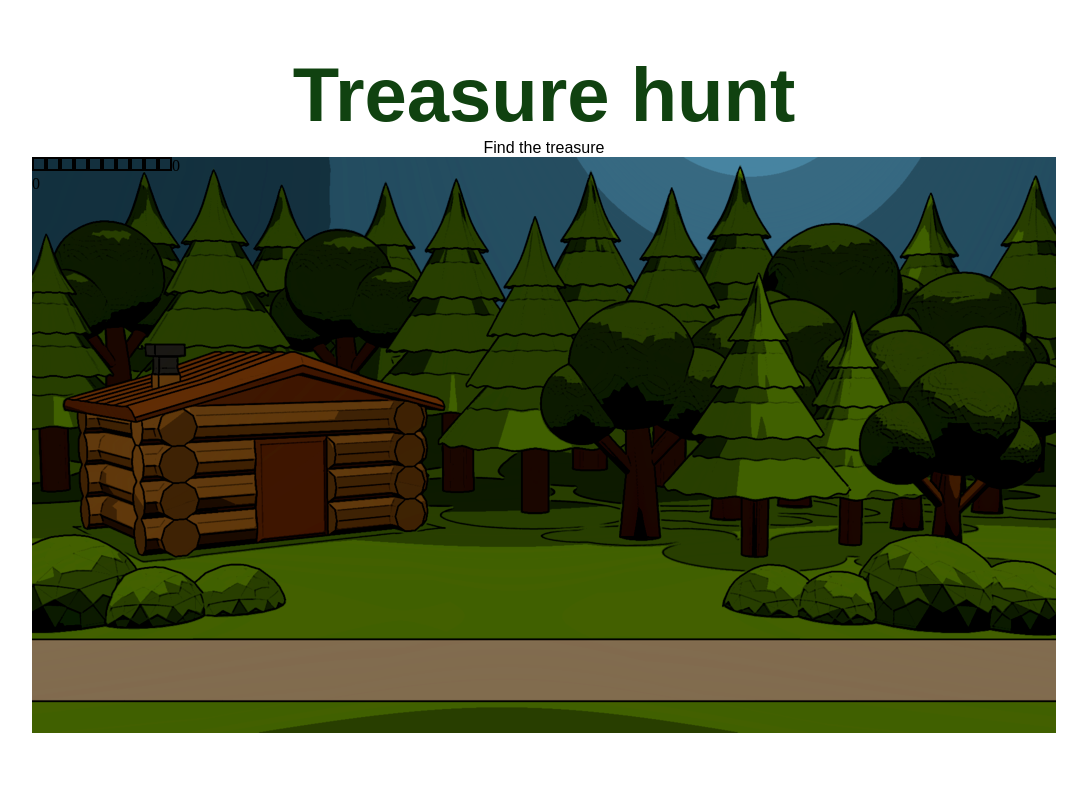
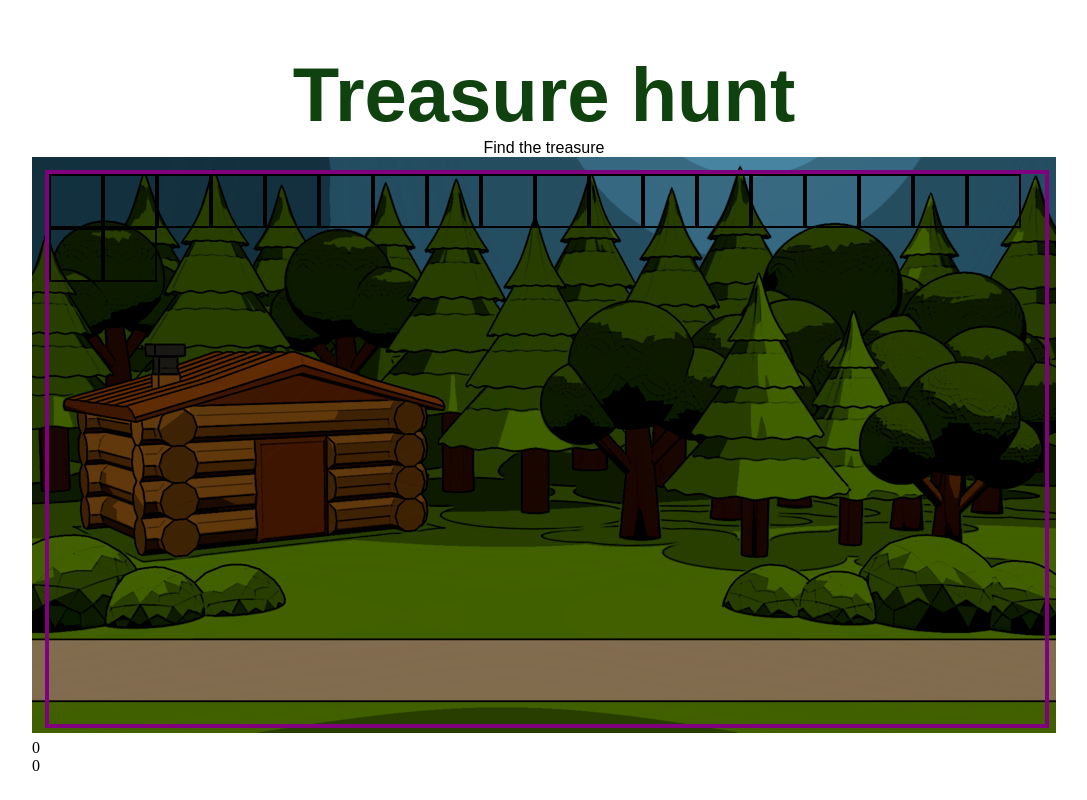
Before and after one commit to ryan1002/wdi-project-1, a PHP site: page / in a window 1280 px wide. Shown: the whole page, without its empty margins (96-1183 px from the left). Run offline with PHP 8.4, Linux system fonts and the light colour scheme; some web fonts are replaced.

Commit message:
added some extra css, made boxes

```diff
--- a/css/style.css
+++ b/css/style.css
@@ -21,12 +21,30 @@ p {
   margin: 0 auto;
   background: url('../images/forest.png');
 }
-img {
-  text-align: center;
+
+#border-of-game {
+  width: 996px;
+  height: 550px;
+  border: 4px solid purple;
+  margin: 0 auto;
+  margin-top: 10px;
+
 }
+
+#treasureContainer {
+  width: 1024px;
+  height: 576px;
+  border: medium solid transparent;
+  /* need to give container border to allow
+  border-of-game to have margin-top. Border
+  is transparant */
+
+}
+
+
 .emptyDiv {
-  width: 10px;
-  height: 10px;
+  width: 50px;
+  height: 50px;
   border: 2px solid black;
   float: left;
 }
--- a/home.html
+++ b/home.html
@@ -13,6 +13,8 @@
 
 <div id="gameBoard" value="2">
 
+    <div  id="treasureContainer">
+      <div id="border-of-game">
         <div class="emptyDiv"></div>
         <div class="emptyDiv"></div>
         <div class="emptyDiv"></div>
@@ -23,11 +25,23 @@
         <div class="emptyDiv"></div>
         <div class="emptyDiv"></div>
         <div class="emptyDiv"></div>
+        <div class="emptyDiv"></div>
+        <div class="emptyDiv"></div>
+        <div class="emptyDiv"></div>
+        <div class="emptyDiv"></div>
+        <div class="emptyDiv"></div>
+        <div class="emptyDiv"></div>
+        <div class="emptyDiv"></div>
+        <div class="emptyDiv"></div>
+        <div class="emptyDiv"></div>
+        <div class="emptyDiv"></div>
+      </div>
+    </div>
 
   <div id="textOne">0</div>
   <div id="textTwo">0</div>
 
-</div>
+</div><!-- end gameBoad -->
 
 <script src="js/app.js"></script>
 </body>
--- a/js/app.js
+++ b/js/app.js
@@ -1,30 +1,16 @@
-// function getPostion(element) {
-
-// }
-// // declar 2 variable whose values are initialised
-// var xPosition = 0;
-// var yPostion  = 0;
-window.onload = init;
 
 
+var numberOfTrys = 0;
+
+window.onload = init;
 
 function init(){
 
   var board = document.getElementById('gameBoard');
-  // board.getBoundingClientRect()
   board.addEventListener('click', press);
   board.onmousemove = readMouseMove;
   var innerText = document.getElementById('text');
   // motion dectection
-
-
-
-  // function readMouseMove(e) {
-  //   var resultX_innerHTML = document.getElementById("textOne");
-  //   var resultY_innerHTML = document.getElementById("textTwo");
-  //   resultX_innerHTML     = e.clientX;
-  //   resultX_innerHTML     = e.clientY;
-  // }
 
   function readMouseMove(e) {
     var x = e.clientX;
@@ -32,115 +18,12 @@ function init(){
     var coordinates = "Coordinates: (" + x + "," + y + ")";
     document.getElementById("textOne").innerHTML = coordinates;
 
-    // var coor = "Coordinates: (" + x + "," + y + ")";
-    // document.getElementById("text").innerHTML = coor;
   }
+}
 
-  function clearCoor() {
-    document.getElementById("text").innerHTML = "";
-  }
+//   function clearCoor() {
+//     document.getElementById("text").innerHTML = "";
+//   }
 
 
-//
-
-
-}
-
-function press() {
-  alert('i was pressed')
-}
-
-
-
-
-
-
-
-
-
-
-
-
-
-
-// <div onmousemove="myFunction(event)" onmouseout="clearCoor()"></div>
-
-// <p>Mouse over the rectangle above, and get the coordinates of your mouse pointer.</p>
-
-// <p>When the mouse is moved over the div, the p element will display the horizontal and vertical coordinates of your mouse pointer, whose values are returned from the clientX and clientY properties on the
-// MouseEvent object.</p>
-
-// <p id="demo"></p>
-
-// <script>
-// function myFunction(e) {
-//     var x = e.clientX;
-//     var y = e.clientY;
-//     var coor = "Coordinates: (" + x + "," + y + ")";
-//     document.getElementById("demo").innerHTML = coor;
 // }
-
-// function clearCoor() {
-//     document.getElementById("demo").innerHTML = "";
-// }
-
-
-// board = obj.getBoundingClientRect();
-
-// board.addEventListener('click', press);
-
-// function press() {
-//   alert("here I am " + board)
-// }
-
-
-
-// function getClickPosition(e) {
-//   var xPosition = e.clientX;
-//   var yPostion  = e.clientY;
-//   console.log(getClickPosition);
-// }
-
-// document.addEventListener('click', handleEvent)
-
-
-// function handleEvent(e){
-//  var evt = e ? e:window.event;
-//  var clickX=0, clickY=0;
-
-//  if ((evt.clientX || evt.clientY) &&
-//      document.body &&
-//      document.body.scrollLeft!=null) {
-//   clickX = evt.clientX + document.body.scrollLeft;
-//   clickY = evt.clientY + document.body.scrollTop;
-//  }
-//  if ((evt.clientX || evt.clientY) &&
-//      document.compatMode=='CSS1Compat' &&
-//      document.documentElement &&
-//      document.documentElement.scrollLeft!=null) {
-//   clickX = evt.clientX + document.documentElement.scrollLeft;
-//   clickY = evt.clientY + document.documentElement.scrollTop;
-//  }
-//  if (evt.pageX || evt.pageY) {
-//   clickX = evt.pageX;
-//   clickY = evt.pageY;
-//  }
-
-// if (pageX === 565 && pageY === 185) {
-//   alert("you found the treasure!")
-// }
-
-//  alert (evt.type.toUpperCase() + ' mouse event:'
-//   +'\n pageX = ' + clickX
-//   +'\n pageY = ' + clickY
-//   +'\n clientX = ' + evt.clientX
-//   +'\n clientY = '  + evt.clientY
-//   +'\n screenX = ' + evt.screenX
-//   +'\n screenY = ' + evt.screenY
-//  )
-//  return false;
-// }
-
-
-// var rect = element.getBoundingClientRect();
-// console.log(rect.top, rect.right, rect.bottom, rect.left);
```
Lines whose indentation alone changed are shown as unchanged.
